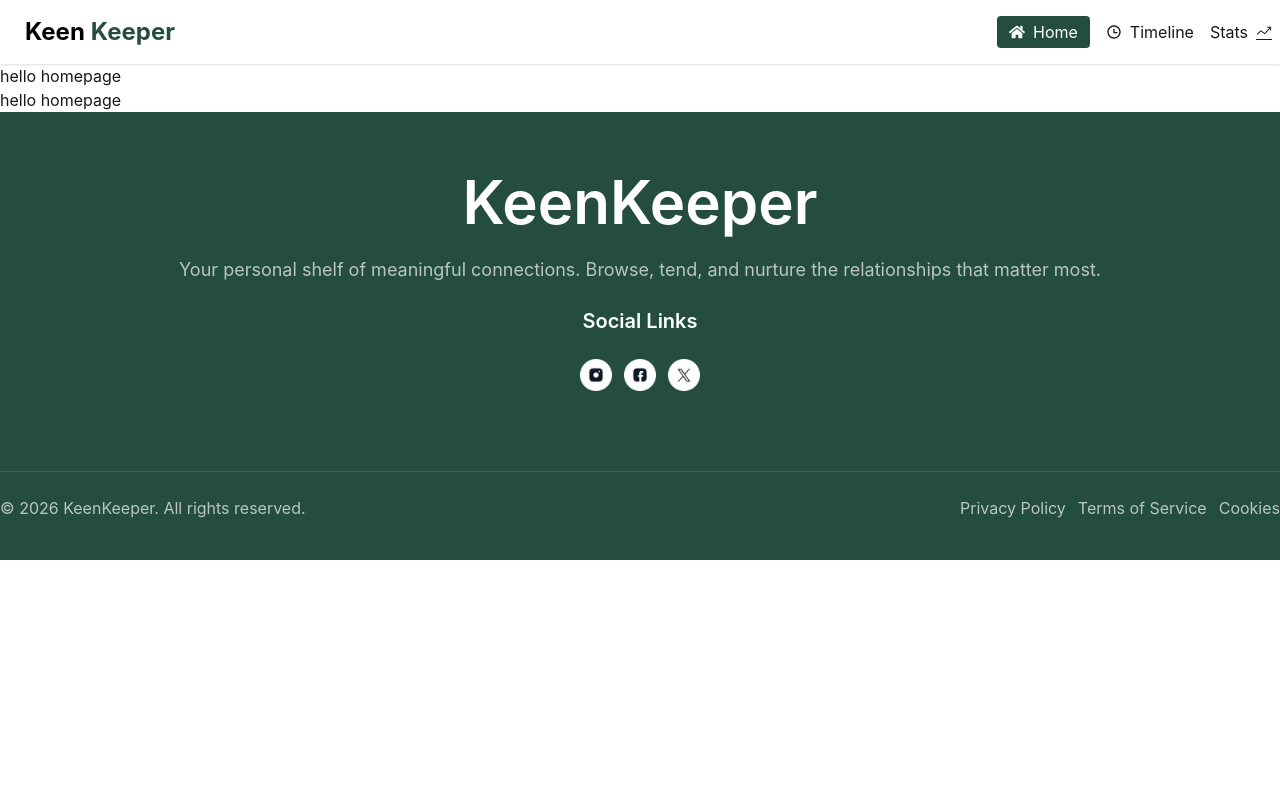
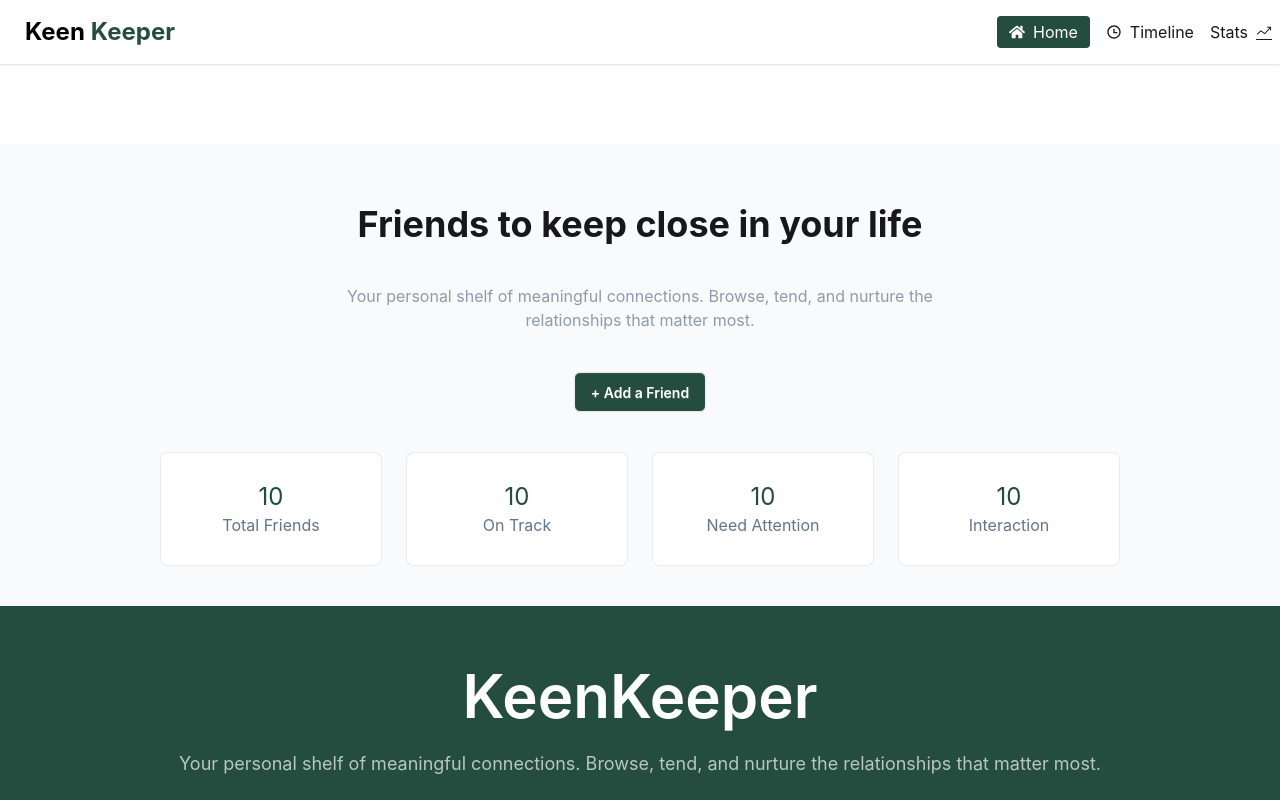
Before and after one commit to Lam78-M/project-keep-keeper, a React (Vite) app: page / in a window 1280 px wide. Shown: the top 800 px of the page. Built offline with nearby package versions, Linux system fonts and the light colour scheme.

Commit message:
friend list making without functionaliyt

```diff
--- /dev/null
+++ b/src/HowManyFriends/FriendList.jsx
@@ -0,0 +1,39 @@
+import React from 'react';
+
+const FriendList = () => {
+    return (
+        <div className=' bg-[#F8FAFC] mt-20'>
+              <div className='container mx-auto bg bg-[#F8FAFC] space-y-10 pt-15'>
+                 <h1 className='text-4xl font-bold text-center'>Friends to keep close in your life</h1>
+               <h3 className='text-center text-[#64748bb5]'>Your personal shelf of meaningful connections. Browse, tend, and nurture the<br></br>
+relationships that matter most.</h3>
+
+                 <button className='btn bg-[#244D3F] text-white block mx-auto rounded-md'>+ Add a Friend</button>
+                 <div className='grid md:grid-cols-2 lg:grid-cols-4 justify-center items-center gap-6  pb-10 pl-40 pr-40'>
+                    <div className='bg-white text-center p-7 rounded-lg border border-[#00000014]'>
+                        <h1 className='text-2xl text-[#244D3F]'>10</h1>
+                        <p className='text-[#64748B]'>Total Friends</p>
+                    </div>
+                    <div className='bg-white text-center p-7 rounded-lg border border-[#00000014]'>
+                        <h1 className='text-2xl text-[#244D3F]'>10</h1>
+                        <p className='text-[#64748B]'>On Track</p>
+                    </div>
+                    <div className='bg-white text-center p-7 rounded-lg border border-[#00000014]'>
+                        <h1 className='text-2xl text-[#244D3F]'>10</h1>
+                        <p className='text-[#64748B]'>Need Attention</p>
+                    </div>
+                    <div className='bg-white text-center p-7 rounded-lg border border-[#00000014]'>
+                        <h1 className='text-2xl text-[#244D3F]'>10</h1>
+                        <p className='text-[#64748B]'>Interaction</p>
+
+                    </div>
+
+                 </div>
+
+              </div>
+
+        </div>
+    );
+};
+
+export default FriendList;
--- a/src/Layout/Layout.jsx
+++ b/src/Layout/Layout.jsx
@@ -2,13 +2,16 @@ import React from 'react';
 import Navbar from '../Navbar/Navbar';
 import { Outlet } from 'react-router';
 import Footer from '../FooterSection/Footer';
+import FriendList from '../HowManyFriends/FriendList';
 
 const Layout = () => {
     return (
         <div>
                   <Navbar />
       <Outlet />
+      <FriendList/>
       <Footer />
+
         </div>
     );
 };
--- a/src/Navbar/Navbar.jsx
+++ b/src/Navbar/Navbar.jsx
@@ -7,7 +7,7 @@ import { TfiStatsUp } from "react-icons/tfi";
 
 const Navbar = () => {
     return (
-        <div>
+        <div className=''>
             <div className="navbar bg-base-100 shadow-sm ">
   <div className="navbar-start">
     <div className="dropdown">
--- a/src/components/pages/Homepage.jsx
+++ b/src/components/pages/Homepage.jsx
@@ -3,7 +3,7 @@ import React from 'react';
 const Homepage = () => {
     return (
         <div>
-            <h2>hello homepage</h2>
+
         </div>
     );
 };
```
